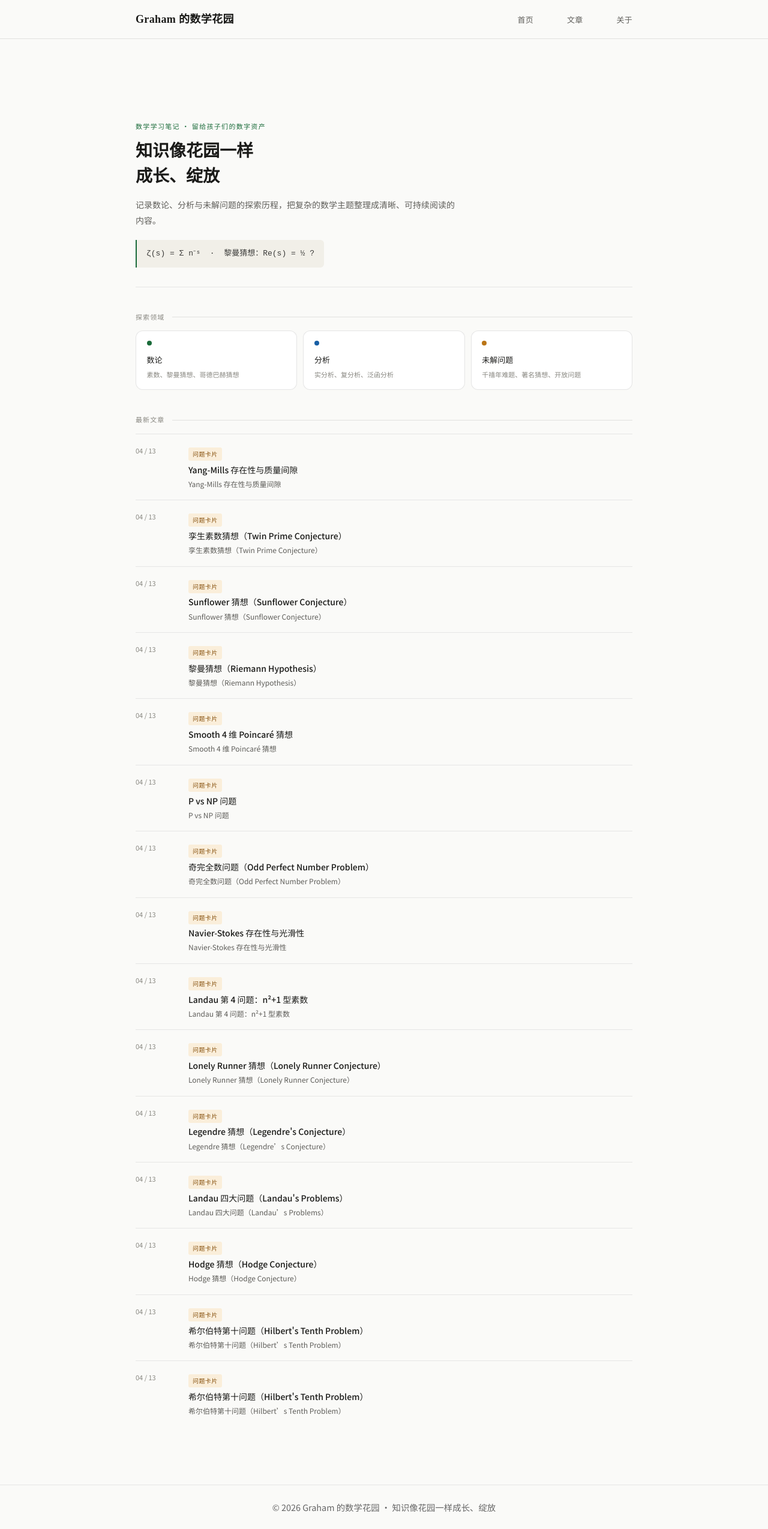
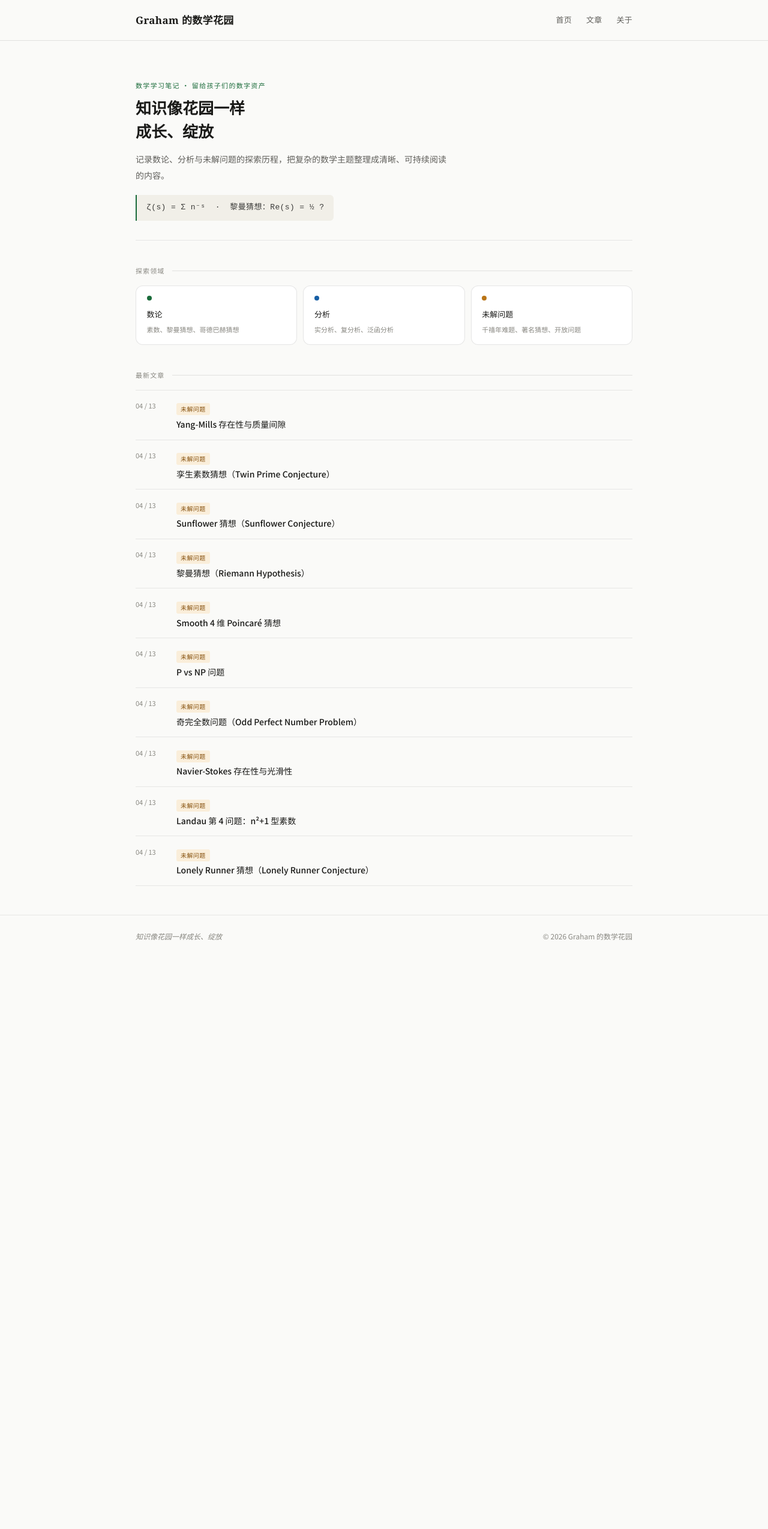
Before and after one commit to claws-x/math-garden, a Jekyll site: the page built from index.md, in a window 1280 px wide. Shown: the whole page at 60% size. Built offline with Jekyll 4.4.1, drawn with Linux system fonts in a browser that asks for light colours; after the commit the page ends 1596 px from its top, so only the background shows below that.

Commit message:
fix: 修复样式加载和首页布局

```diff
--- a/_layouts/default.html
+++ b/_layouts/default.html
@@ -4,9 +4,30 @@
   <meta charset="UTF-8">
   <meta name="viewport" content="width=device-width, initial-scale=1">
   <title>{% if page.title %}{{ page.title }} | {{ site.title }}{% else %}{{ site.title }}{% endif %}</title>
+  <meta name="description" content="{{ page.excerpt | default: site.description | strip_html | normalize_whitespace | truncate: 160 }}">
+
+  <link rel="preconnect" href="https://fonts.googleapis.com">
+  <link rel="preconnect" href="https://fonts.gstatic.com" crossorigin>
+  <link href="https://fonts.googleapis.com/css2?family=Noto+Sans+SC:wght@300;400;500&family=Noto+Serif+SC:wght@400;600&display=swap" rel="stylesheet">
+
   <link rel="stylesheet" href="{{ '/assets/css/main.css' | relative_url }}">
+  <link rel="stylesheet" href="{{ '/assets/css/custom.css' | relative_url }}">
+
+  {% if site.mathjax %}
+  <script>
+    MathJax = {
+      tex: {
+        inlineMath: [['$', '$'], ['\\(', '\\)']],
+        displayMath: [['$$', '$$'], ['\\[', '\\]']]
+      },
+      svg: { fontCache: 'global' }
+    };
+  </script>
+  <script async src="https://cdn.jsdelivr.net/npm/mathjax@3/es5/tex-svg.js"></script>
+  {% endif %}
 </head>
 <body>
+
   <header class="site-header">
     <div class="wrapper">
       <a href="{{ '/' | relative_url }}" class="site-title">{{ site.title }}</a>
@@ -26,8 +47,10 @@
 
   <footer class="site-footer">
     <div class="wrapper">
-      <p>&copy; {{ site.time | date: '%Y' }} {{ site.title }}</p>
+      <span class="footer-quote">知识像花园一样成长、绽放</span>
+      <span>&copy; {{ site.time | date: '%Y' }} {{ site.title }}</span>
     </div>
   </footer>
+
 </body>
 </html>
--- a/_layouts/home.html
+++ b/_layouts/home.html
@@ -1,38 +1,7 @@
-<!DOCTYPE html>
-<html lang="zh-CN">
-<head>
-  <meta charset="UTF-8">
-  <meta name="viewport" content="width=device-width, initial-scale=1">
-  <title>{% if page.title %}{{ page.title }} | {{ site.title }}{% else %}{{ site.title }}{% endif %}</title>
-  <meta name="description" content="{{ site.description }}">
-  <link rel="stylesheet" href="{{ '/assets/css/main.css' | relative_url }}">
-  <link rel="stylesheet" href="{{ '/assets/css/custom.css' | relative_url }}">
-  <link rel="preconnect" href="https://fonts.googleapis.com">
-  <link rel="preconnect" href="https://fonts.gstatic.com" crossorigin>
-  <link href="https://fonts.googleapis.com/css2?family=Noto+Sans+SC:wght@300;400;500&family=Noto+Serif+SC:wght@400;600&display=swap" rel="stylesheet">
-  {% if site.mathjax %}
-  <script>
-    MathJax = {
-      tex: { inlineMath: [['$', '$'], ['\\(', '\\)']] }
-    };
-  </script>
-  <script id="MathJax-script" async src="https://cdn.jsdelivr.net/npm/mathjax@3/es5/tex-mml-chtml.js"></script>
-  {% endif %}
-</head>
-<body>
-  <header class="site-header">
-    <div class="wrapper">
-      <a href="{{ '/' | relative_url }}" class="site-title">{{ site.title }}</a>
-      <nav class="site-nav">
-        <a href="{{ '/' | relative_url }}">首页</a>
-        <a href="{{ '/archive/' | relative_url }}">文章</a>
-        <a href="{{ '/about/' | relative_url }}">关于</a>
-      </nav>
-    </div>
-  </header>
+---
+layout: default
+---
 
-  <main class="page-content">
-    <div class="wrapper">
 <!-- Hero 区域 -->
 <div class="home-hero">
   <div class="eyebrow">数学学习笔记 · 留给孩子们的数字资产</div>
@@ -46,34 +15,40 @@
 <!-- 分类卡片 -->
 <div class="section-label">探索领域</div>
 <div class="categories-grid">
-        <div class="category-card">
+  <a class="category-card" href="{{ '/archive/' | relative_url }}?category=number-theory">
     <div class="dot dot-green"></div>
     <h3>数论</h3>
     <p>素数、黎曼猜想、哥德巴赫猜想</p>
-        </div>
-        <div class="category-card">
+  </a>
+  <a class="category-card" href="{{ '/archive/' | relative_url }}?category=analysis">
     <div class="dot dot-blue"></div>
     <h3>分析</h3>
     <p>实分析、复分析、泛函分析</p>
-        </div>
-        <div class="category-card">
+  </a>
+  <a class="category-card" href="{{ '/archive/' | relative_url }}?category=unsolved">
     <div class="dot dot-amber"></div>
     <h3>未解问题</h3>
     <p>千禧年难题、著名猜想、开放问题</p>
-        </div>
+  </a>
 </div>
 
-      <!-- 文章列表标题 -->
+<!-- 最新文章 -->
 <div class="section-label">最新文章</div>
-
-      {{ content }}
+<ul class="post-list">
+  {% for post in site.posts limit:10 %}
+  <li>
+    <span class="post-date">{{ post.date | date: "%m / %d" }}</span>
+    <div>
+      {% assign cat = post.categories | first %}
+      {% if cat == 'number-theory' %}
+        <span class="post-tag tag-number">数论</span>
+      {% elsif cat == 'analysis' %}
+        <span class="post-tag tag-analysis">分析</span>
+      {% else %}
+        <span class="post-tag tag-unsolved">未解问题</span>
+      {% endif %}
+      <h3><a href="{{ post.url | relative_url }}">{{ post.title }}</a></h3>
     </div>
-  </main>
-
-  <footer class="site-footer">
-    <div class="wrapper">
-      <p>&copy; {{ site.time | date: '%Y' }} {{ site.title }} · 知识像花园一样成长、绽放</p>
-    </div>
-  </footer>
-</body>
-</html>
+  </li>
+  {% endfor %}
+</ul>
--- a/_layouts/post.html
+++ b/_layouts/post.html
@@ -1,6 +1,7 @@
 ---
 layout: default
 ---
+
 <article class="post">
   <div class="post-header">
     <div class="post-category-label">
--- a/assets/css/custom.css
+++ b/assets/css/custom.css
@@ -1,21 +1,28 @@
+/* ============================================================
+   Graham 的数学花园 · custom.css
+   加载顺序：在 main.css 之后，覆盖默认样式
+   ============================================================ */
+
 /* ============================================================
    全局基础
    ============================================================ */
 
 body {
-  font-family: 'Noto Sans SC', -apple-system, sans-serif;
+  font-family: 'Noto Sans SC', -apple-system, BlinkMacSystemFont, 'PingFang SC', 'Hiragino Sans GB', sans-serif;
   font-weight: 400;
   color: #2c2c2a;
   background-color: #fafaf8;
-  line-height: 1.8;
+  line-height: 1.85;
 }
 
 a {
   color: #1a6b3a;
   text-decoration: none;
+  transition: color 0.15s;
 }
 
 a:hover {
+  color: #0f5029;
   text-decoration: underline;
   text-underline-offset: 3px;
 }
@@ -24,43 +31,72 @@ a:hover {
    导航栏
    ============================================================ */
 
-.site-header,
-header.site-header {
-  border-bottom: 0.5px solid rgba(0,0,0,0.1);
+.site-header {
+  border-bottom: 0.5px solid rgba(0, 0, 0, 0.1);
   background: #fafaf8;
-  padding: 1rem 1.5rem;
+  padding: 0;
+  margin-bottom: 0;
+}
+
+.site-header .wrapper {
+  display: flex;
+  align-items: center;
+  justify-content: space-between;
+  padding: 1.1rem 1rem;
 }
 
 .site-title {
-  font-family: 'Noto Serif SC', serif;
-  font-size: 18px;
-  font-weight: 600;
+  font-family: 'Noto Serif SC', Georgia, serif;
+  font-size: 17px !important;
+  font-weight: 600 !important;
   color: #1a1a18 !important;
   letter-spacing: 0.02em;
+  text-decoration: none !important;
 }
 
-/* 导航链接 */
-.site-nav a,
-nav a {
+.site-title:hover {
+  color: #1a6b3a !important;
+  text-decoration: none !important;
+}
+
+.site-nav {
+  display: flex;
+  gap: 0;
+}
+
+.site-nav a {
   font-size: 13px;
   color: #5f5e5a;
   margin-left: 1.5rem;
   letter-spacing: 0.02em;
+  text-decoration: none;
 }
 
-.site-nav a:hover,
-nav a:hover {
+.site-nav a:hover {
   color: #1a6b3a;
   text-decoration: none;
 }
 
 /* ============================================================
-   首页 Hero 区域
+   页面主体
+   ============================================================ */
+
+.page-content {
+  padding: 0;
+  min-height: calc(100vh - 200px);
+}
+
+.page-content .wrapper {
+  padding: 2rem 1rem 3rem;
+}
+
+/* ============================================================
+   首页 Hero
    ============================================================ */
 
 .home-hero {
-  padding: 2.5rem 0 2rem;
-  border-bottom: 0.5px solid rgba(0,0,0,0.08);
+  padding: 2rem 0 2rem;
+  border-bottom: 0.5px solid rgba(0, 0, 0, 0.08);
   margin-bottom: 2.5rem;
 }
 
@@ -74,36 +110,54 @@ nav a:hover {
 
 .home-hero h1 {
   font-family: 'Noto Serif SC', serif;
-  font-size: 28px;
+  font-size: 26px;
   font-weight: 600;
   line-height: 1.5;
-  margin-bottom: 0.8rem;
+  margin: 0 0 0.8rem;
   color: #1a1a18;
 }
 
 .home-hero .description {
   font-size: 14px;
   color: #5f5e5a;
-  max-width: 540px;
+  max-width: 520px;
   line-height: 1.9;
+  margin: 0 0 1.2rem;
 }
 
-/* 首页展示公式 */
 .hero-formula {
   display: inline-block;
-  margin-top: 1.2rem;
-  padding: 0.7rem 1rem;
+  padding: 0.6rem 1rem;
   background: #f1efe8;
   border-left: 2px solid #1a6b3a;
   border-radius: 0 6px 6px 0;
-  font-family: 'Courier New', monospace;
+  font-family: 'Courier New', 'Menlo', monospace;
   font-size: 13px;
   color: #3b3b39;
+  letter-spacing: 0.03em;
 }
 
 /* ============================================================
-   分类卡片（首页）
+   分类卡片
    ============================================================ */
+
+.section-label {
+  font-size: 11px;
+  letter-spacing: 0.1em;
+  text-transform: uppercase;
+  color: #888780;
+  margin-bottom: 0.9rem;
+  display: flex;
+  align-items: center;
+  gap: 0.8rem;
+}
+
+.section-label::after {
+  content: '';
+  flex: 1;
+  height: 0.5px;
+  background: rgba(0, 0, 0, 0.1);
+}
 
 .categories-grid {
   display: grid;
@@ -114,14 +168,18 @@ nav a:hover {
 
 .category-card {
   background: #ffffff;
-  border: 0.5px solid rgba(0,0,0,0.1);
+  border: 0.5px solid rgba(0, 0, 0, 0.1);
   border-radius: 12px;
   padding: 1rem 1.1rem;
-  transition: border-color 0.15s;
+  display: block;
+  text-decoration: none;
+  transition: border-color 0.15s, transform 0.1s;
 }
 
 .category-card:hover {
-  border-color: rgba(0,0,0,0.2);
+  border-color: rgba(0, 0, 0, 0.22);
+  transform: translateY(-1px);
+  text-decoration: none;
 }
 
 .category-card .dot {
@@ -138,7 +196,7 @@ nav a:hover {
 .category-card h3 {
   font-size: 13px;
   font-weight: 500;
-  margin-bottom: 0.3rem;
+  margin: 0 0 0.3rem;
   color: #1a1a18;
 }
 
@@ -153,58 +211,34 @@ nav a:hover {
    文章列表
    ============================================================ */
 
-.section-label {
-  font-size: 11px;
-  letter-spacing: 0.1em;
-  text-transform: uppercase;
-  color: #888780;
-  margin-bottom: 0.8rem;
-  display: flex;
-  align-items: center;
-  gap: 0.8rem;
-}
-
-.section-label::after {
-  content: '';
-  flex: 1;
-  height: 0.5px;
-  background: rgba(0,0,0,0.1);
-}
-
-/* 文章条目 */
-.post-list,
-ul.post-list {
+.post-list {
   list-style: none;
   padding: 0;
   margin: 0;
 }
 
-.post-list li,
-.post-item {
+.post-list li {
   display: flex;
   gap: 1rem;
-  padding: 1rem 0;
-  border-bottom: 0.5px solid rgba(0,0,0,0.08);
+  padding: 0.9rem 0;
+  border-bottom: 0.5px solid rgba(0, 0, 0, 0.08);
   align-items: flex-start;
 }
 
-.post-list li:first-child,
-.post-item:first-child {
-  border-top: 0.5px solid rgba(0,0,0,0.08);
+.post-list li:first-child {
+  border-top: 0.5px solid rgba(0, 0, 0, 0.08);
 }
 
-/* 日期列 */
-.post-date,
-.post-meta time {
+.post-list .post-date {
   font-size: 11px;
   color: #888780;
-  min-width: 72px;
-  padding-top: 2px;
+  min-width: 52px;
+  padding-top: 3px;
   font-variant-numeric: tabular-nums;
   flex-shrink: 0;
+  line-height: 1.5;
 }
 
-/* 标签 pill */
 .post-tag {
   display: inline-block;
   font-size: 10px;
@@ -212,52 +246,39 @@ ul.post-list {
   border-radius: 3px;
   margin-bottom: 0.3rem;
   letter-spacing: 0.04em;
+  line-height: 1.6;
 }
 
 .tag-unsolved { background: #faeeda; color: #854f0b; }
 .tag-number   { background: #e1f5ee; color: #0f6e56; }
 .tag-analysis { background: #e6f1fb; color: #185fa5; }
 
-/* 文章标题（列表中） */
-.post-list h3,
-.post-list .post-title,
-.post-item h3 {
+.post-list h3 {
   font-size: 14px;
   font-weight: 500;
-  margin-bottom: 0.2rem;
+  margin: 0;
   line-height: 1.5;
   color: #1a1a18;
 }
 
-.post-list h3 a,
-.post-item h3 a {
-  color: inherit;
+.post-list h3 a {
+  color: #1a1a18;
+  text-decoration: none;
 }
 
-.post-list h3 a:hover,
-.post-item h3 a:hover {
+.post-list h3 a:hover {
   color: #1a6b3a;
   text-decoration: none;
 }
 
-/* 摘要 */
-.post-excerpt,
-.post-list .excerpt {
-  font-size: 12px;
-  color: #5f5e5a;
-  line-height: 1.7;
-  margin: 0;
-}
-
 /* ============================================================
-   文章详情页
+   文章详情页头部
    ============================================================ */
 
-/* 顶部分类 + 标题 */
 .post-header {
-  padding-bottom: 1.5rem;
-  margin-bottom: 1.5rem;
-  border-bottom: 0.5px solid rgba(0,0,0,0.08);
+  padding-bottom: 1.4rem;
+  margin-bottom: 1.8rem;
+  border-bottom: 0.5px solid rgba(0, 0, 0, 0.1);
 }
 
 .post-category-label {
@@ -268,14 +289,13 @@ ul.post-list {
   margin-bottom: 0.5rem;
 }
 
-.post h1,
 .post-title-main {
   font-family: 'Noto Serif SC', serif;
   font-size: 22px;
   font-weight: 600;
-  line-height: 1.5;
+  line-height: 1.55;
   color: #1a1a18;
-  margin-bottom: 0.5rem;
+  margin: 0 0 0.5rem;
 }
 
 .post-meta {
@@ -283,42 +303,119 @@ ul.post-list {
   color: #888780;
 }
 
-/* 正文 */
+/* ============================================================
+   文章正文
+   ============================================================ */
+
 .post-content {
   font-size: 15px;
   line-height: 1.95;
   color: #3b3b39;
 }
 
+/* 隐藏正文中与 layout 重复的第一个 H1 */
+.post-content > h1:first-child {
+  display: none;
+}
+
+.post-content h1 {
+  font-family: 'Noto Serif SC', serif;
+  font-size: 20px;
+  font-weight: 600;
+  margin: 2.2rem 0 0.8rem;
+  color: #1a1a18;
+  border-bottom: 0.5px solid rgba(0, 0, 0, 0.08);
+  padding-bottom: 0.4rem;
+}
+
 .post-content h2 {
   font-family: 'Noto Serif SC', serif;
-  font-size: 18px;
+  font-size: 17px;
   font-weight: 600;
-  margin: 2rem 0 0.8rem;
+  margin: 2rem 0 0.7rem;
   color: #1a1a18;
-  border-bottom: 0.5px solid rgba(0,0,0,0.08);
-  padding-bottom: 0.4rem;
+  border-bottom: 0.5px solid rgba(0, 0, 0, 0.08);
+  padding-bottom: 0.35rem;
 }
 
 .post-content h3 {
   font-size: 15px;
   font-weight: 500;
-  margin: 1.5rem 0 0.6rem;
+  margin: 1.5rem 0 0.5rem;
   color: #1a1a18;
 }
 
+.post-content h4 {
+  font-size: 14px;
+  font-weight: 500;
+  margin: 1.2rem 0 0.4rem;
+  color: #3b3b39;
+}
+
 .post-content p {
-  margin-bottom: 1.1rem;
+  margin: 0 0 1rem;
+}
+
+.post-content ul,
+.post-content ol {
+  padding-left: 1.5rem;
+  margin: 0 0 1rem;
+}
+
+.post-content li {
+  margin-bottom: 0.35rem;
+  line-height: 1.8;
+}
+
+.post-content strong {
+  font-weight: 500;
+  color: #1a1a18;
+}
+
+.post-content hr {
+  border: none;
+  border-top: 0.5px solid rgba(0, 0, 0, 0.1);
+  margin: 2rem 0;
 }
 
 /* ============================================================
-   公式块（数学内容核心样式）
+   表格
    ============================================================ */
 
-/* 行内公式 */
-.post-content code,
+.post-content table {
+  width: 100%;
+  border-collapse: collapse;
+  font-size: 13px;
+  margin: 1.2rem 0;
+  display: block;
+  overflow-x: auto;
+}
+
+.post-content th {
+  background: #f1efe8;
+  font-weight: 500;
+  padding: 0.5rem 0.9rem;
+  text-align: left;
+  border-bottom: 1px solid rgba(0, 0, 0, 0.12);
+  white-space: nowrap;
+}
+
+.post-content td {
+  padding: 0.45rem 0.9rem;
+  border-bottom: 0.5px solid rgba(0, 0, 0, 0.07);
+  vertical-align: top;
+}
+
+.post-content tbody tr:hover td {
+  background: #f7f6f2;
+}
+
+/* ============================================================
+   代码与公式
+   ============================================================ */
+
 code {
-  font-family: 'Courier New', 'Menlo', monospace;
+  font-family: 'Courier New', 'Menlo', 'Monaco', monospace;
   font-size: 13px;
   background: #f1efe8;
   padding: 1px 5px;
@@ -326,41 +423,33 @@ code {
   color: #3b3b39;
 }
 
-/* 块级公式 / 代码块 */
-.post-content pre,
 pre {
   background: #f7f6f2;
-  border: 0.5px solid rgba(0,0,0,0.08);
+  border: 0.5px solid rgba(0, 0, 0, 0.08);
   border-left: 2px solid #1a6b3a;
   border-radius: 0 8px 8px 0;
   padding: 1rem 1.2rem;
-  font-family: 'Courier New', 'Menlo', monospace;
   font-size: 13px;
-  line-height: 1.7;
+  line-height: 1.75;
   overflow-x: auto;
   margin: 1.2rem 0;
 }
 
-/* MathJax / KaTeX 公式展示块 */
-.math-block,
-.MathJax_Display,
+pre code {
+  background: none;
+  padding: 0;
+  border-radius: 0;
+  font-size: inherit;
+}
+
+/* MathJax 块级公式 */
 mjx-container[display="true"] {
-  text-align: center;
   background: #f7f6f2;
-  border: 0.5px solid rgba(0,0,0,0.08);
+  border: 0.5px solid rgba(0, 0, 0, 0.08);
   border-radius: 8px;
   padding: 1rem;
-  margin: 1.5rem 0;
+  margin: 1.5rem 0 !important;
   overflow-x: auto;
-}
-
-/* 公式标注 */
-.formula-caption {
-  text-align: center;
-  font-size: 11px;
-  color: #888780;
-  margin-top: 0.4rem;
-  font-style: italic;
 }
 
 /* ============================================================
@@ -377,20 +466,28 @@ mjx-container[display="true"] {
   font-size: 14px;
 }
 
+.post-content blockquote p {
+  margin: 0;
+}
+
 /* ============================================================
    页脚
    ============================================================ */
 
 .site-footer {
-  border-top: 0.5px solid rgba(0,0,0,0.08);
-  padding: 1.5rem;
+  border-top: 0.5px solid rgba(0, 0, 0, 0.08);
+  background: #fafaf8;
+  padding: 1.5rem 0;
+  margin-top: 0;
+}
+
+.site-footer .wrapper {
   display: flex;
   justify-content: space-between;
   align-items: center;
   font-size: 12px;
   color: #888780;
-  margin-top: 3rem;
-  background: #fafaf8;
+  padding: 0 1rem;
 }
 
 .footer-quote {
@@ -398,27 +495,42 @@ mjx-container[display="true"] {
 }
 
 /* ============================================================
-   响应式：移动端
+   响应式
    ============================================================ */
 
 @media (max-width: 640px) {
-  .categories-grid {
-    grid-template-columns: 1fr;
+  .site-header .wrapper {
+    padding: 0.8rem 1rem;
   }
 
   .home-hero h1 {
     font-size: 22px;
   }
 
-  .post-list li,
-  .post-item {
-    flex-direction: column;
-    gap: 0.3rem;
+  .categories-grid {
+    grid-template-columns: 1fr;
   }
 
-  .site-footer {
+  .post-list li {
     flex-direction: column;
-    gap: 0.5rem;
+    gap: 0.2rem;
+  }
+
+  .post-list .post-date {
+    min-width: auto;
+  }
+
+  .site-footer .wrapper {
+    flex-direction: column;
+    gap: 0.4rem;
     text-align: center;
   }
+
+  .post-title-main {
+    font-size: 19px;
+  }
+
+  .post-content {
+    font-size: 14px;
+  }
 }
```
Lines whose indentation alone changed are shown as unchanged.
